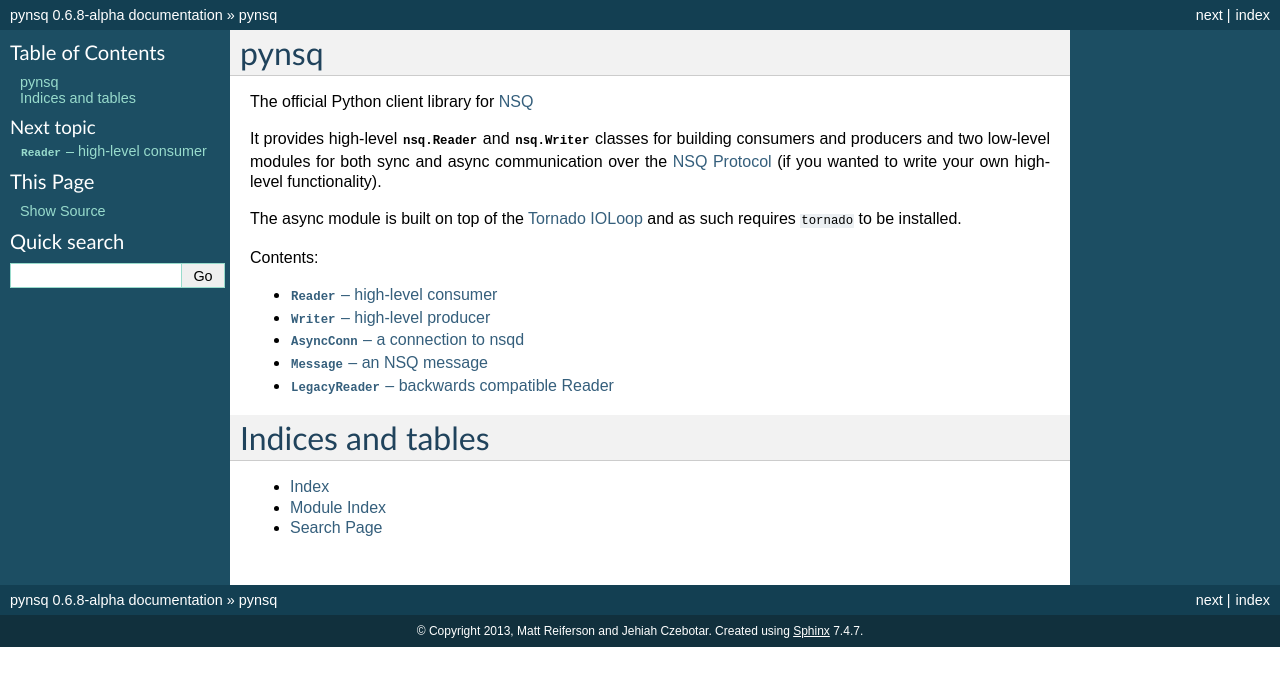
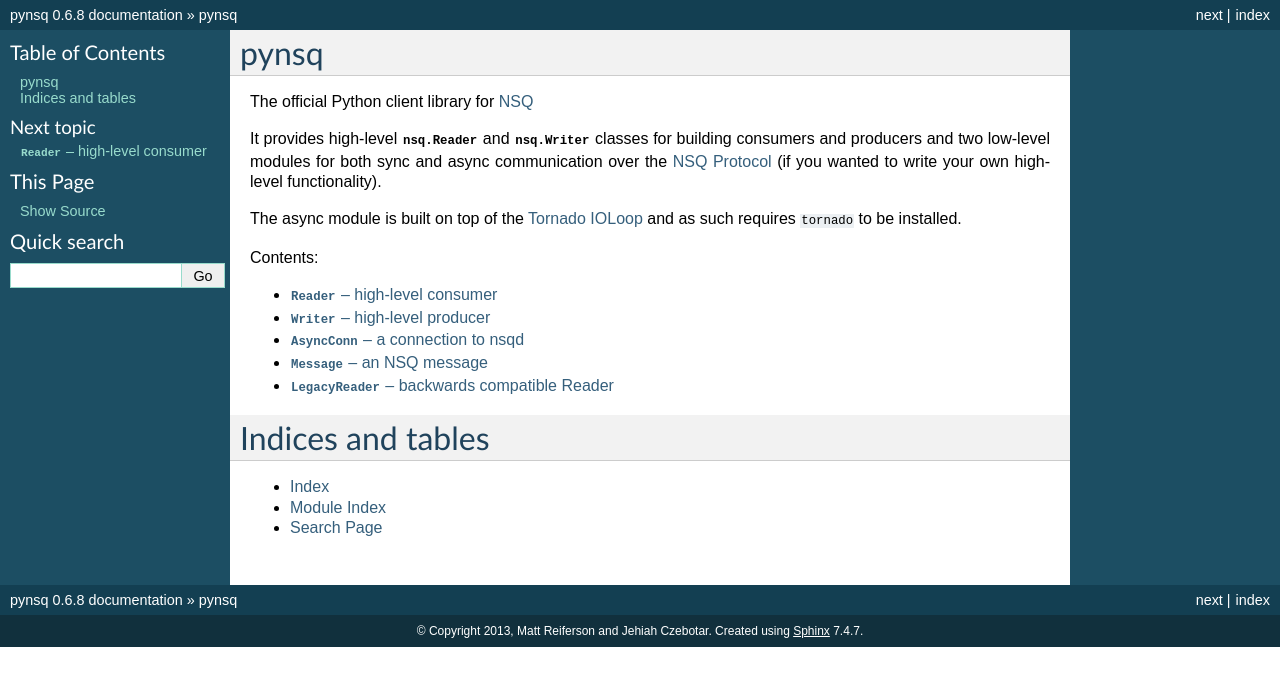
Before and after one commit to nsqio/pynsq, a Sphinx documentation site: the page built from docs/index.rst, in a window 1280 px wide. Shown: the top 686 px of the page. Built offline with Sphinx 7.4.7, drawn with Linux system fonts in a browser that asks for light colours.

```diff
--- a/docs/conf.py
+++ b/docs/conf.py
@@ -50,7 +50,7 @@ copyright = u'2013, Matt Reiferson and Jehiah Czebotar'
 # The short X.Y version.
 version = '0.6'
 # The full version, including alpha/beta/rc tags.
-release = '0.6.8-alpha'
+release = '0.6.8'
 
 # The language for content autogenerated by Sphinx. Refer to documentation
 # for a list of supported languages.
--- a/nsq/version.py
+++ b/nsq/version.py
@@ -1,2 +1,2 @@
 # also update in setup.py
-__version__ = '0.6.8-alpha'
+__version__ = '0.6.8'
--- a/setup.py
+++ b/setup.py
@@ -16,7 +16,7 @@ class PyTest(TestCommand):
 
 
 # also update in nsq/version.py
-version = '0.6.8-alpha'
+version = '0.6.8'
 
 
 setup(
```
Also changed, not shown: ChangeLog.md (+7 -0 lines), README.md (+5 -5 lines).
